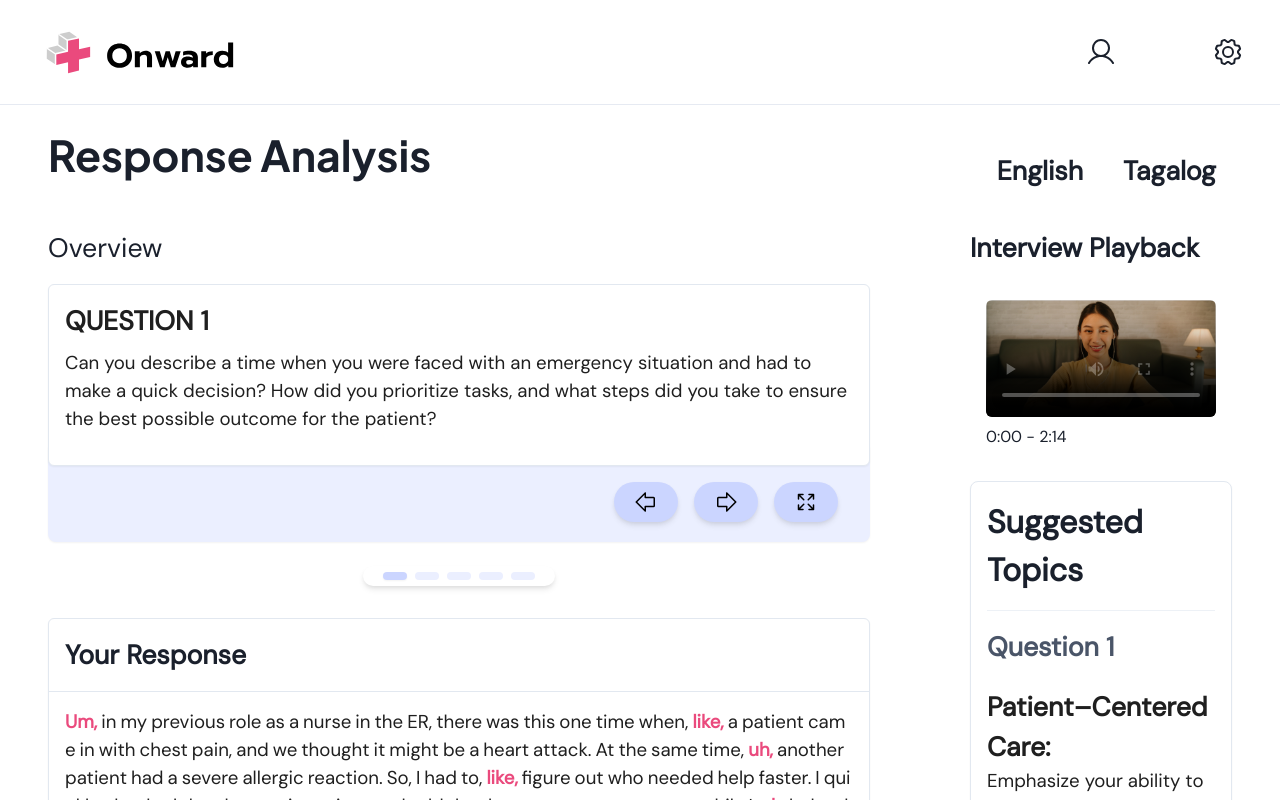
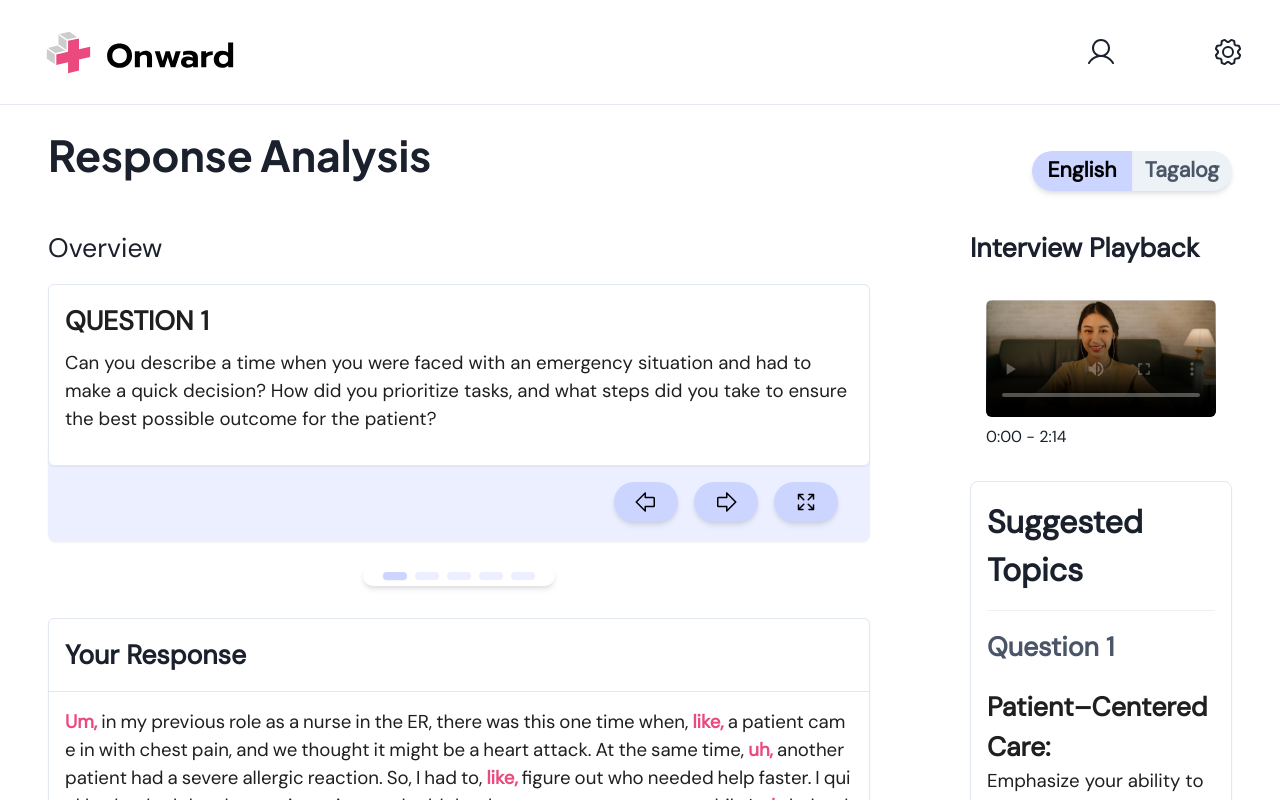
Before and after one commit to Aladdin3r/onward, a Next.js app: page /practice-analysis in a window 1280 px wide. Shown: the top 800 px of the page. Built offline with nearby package versions, Linux system fonts and the light colour scheme; grey boxes are pictures that could not be loaded.

Commit message:
fixing language toggle and adding component

```diff
--- a/pages/practice-analysis.js
+++ b/pages/practice-analysis.js
@@ -10,6 +10,7 @@ import ArrowControls from "@/styles/components/ArrowControls";
 import QuestionProgressIndicator from "@/styles/components/QuestionProgressIndicator";
 import QuestionCard from "@/styles/components/QuestionCard";
 import HighlightFillerWords from "@/styles/components/HighlightFillerWords";
+import LanguageToggle from "@/styles/components/LanguageToggle";
 
 export default function PracticeInterview() {
     const router = useRouter();
@@ -32,14 +33,7 @@ export default function PracticeInterview() {
                             <Heading fontSize="lg" fontWeight="bold" mb={8}>
                                 Response Analysis
                             </Heading>
-                            <Flex>
-                                <Button variant="ghost" size="sm">
-                                    English
-                                </Button>
-                                <Button variant="ghost" size="sm" ml={2}>
-                                    Tagalog
-                                </Button>
-                            </Flex>
+                            <LanguageToggle/>
                         </Flex>
 
                         <Flex gap="100px" alignItems="flex-start" px={4}>
--- /dev/null
+++ b/styles/components/LanguageToggle.js
@@ -0,0 +1,47 @@
+import { useState } from "react";
+import { Flex, Button } from "@chakra-ui/react";
+import "@/styles/theme";
+
+
+export default function LanguageToggle() {
+    const [selectedLanguage, setSelectedLanguage] = useState("English");
+
+    return (
+        <Flex
+            borderRadius="full"
+            boxShadow="md"
+            overflow="hidden"
+            maxW="200px"
+            bg="gray.100"
+        >
+            <Button
+                flex="1"
+                fontWeight="bold"
+                fontSize="xs"
+                bg={selectedLanguage === "English" ? "brand.pastelBlue" : "transparent"}
+                color={selectedLanguage === "English" ? "black" : "gray.600"}
+                onClick={() => setSelectedLanguage("English")}
+                _hover={{ bg: selectedLanguage === "English" ? "brand.pastelBlue" : "gray.200" }}
+                borderRadius="0" // Remove rounded corners on inner buttons
+                borderLeftRadius="full" // Rounded corner on the left
+                boxShadow={selectedLanguage === "English" ? "sm" : "none"}
+            >
+                English
+            </Button>
+            <Button
+                flex="1"
+                fontWeight="bold"
+                fontSize="xs"
+                bg={selectedLanguage === "Tagalog" ? "brand.pastelBlue" : "transparent"}
+                color={selectedLanguage === "Tagalog" ? "black" : "gray.600"}
+                onClick={() => setSelectedLanguage("Tagalog")}
+                _hover={{ bg: selectedLanguage === "Tagalog" ? "brand.pastelBlue" : "gray.200" }}
+                borderRadius="0" // Remove rounded corners on inner buttons
+                borderRightRadius="full" // Rounded corner on the right
+                boxShadow={selectedLanguage === "Tagalog" ? "sm" : "none"}
+            >
+                Tagalog
+            </Button>
+        </Flex>
+    );
+}
```
